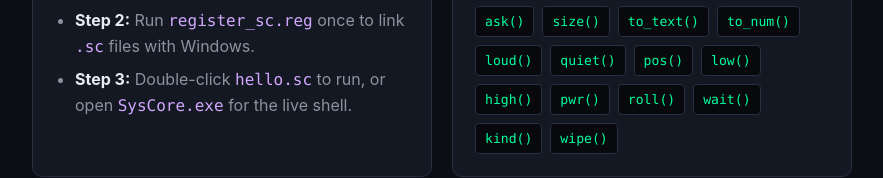
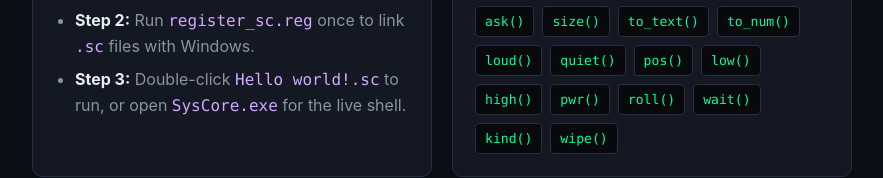
Before and after one commit to TenUser10/SysCore, a plain HTML site: page index.html in a window 1280 px wide. Shown: the part 519-697 px from the top of the page, without its empty margins (198-1081 px from the left). Drawn offline with Linux system fonts and the light colour scheme.

Commit message:
Update index.html

```diff
--- a/index.html
+++ b/index.html
@@ -246,7 +246,7 @@
       <ul class="steps">
         <li><strong>Step 1:</strong> Download and extract <code>SysCore.zip</code>.</li>
         <li><strong>Step 2:</strong> Run <code>register_sc.reg</code> once to link <code>.sc</code> files with Windows.</li>
-        <li><strong>Step 3:</strong> Double-click <code>hello.sc</code> to run, or open <code>SysCore.exe</code> for the live shell.</li>
+        <li><strong>Step 3:</strong> Double-click <code>Hello world!.sc</code> to run, or open <code>SysCore.exe</code> for the live shell.</li>
       </ul>
     </div>
 
```
